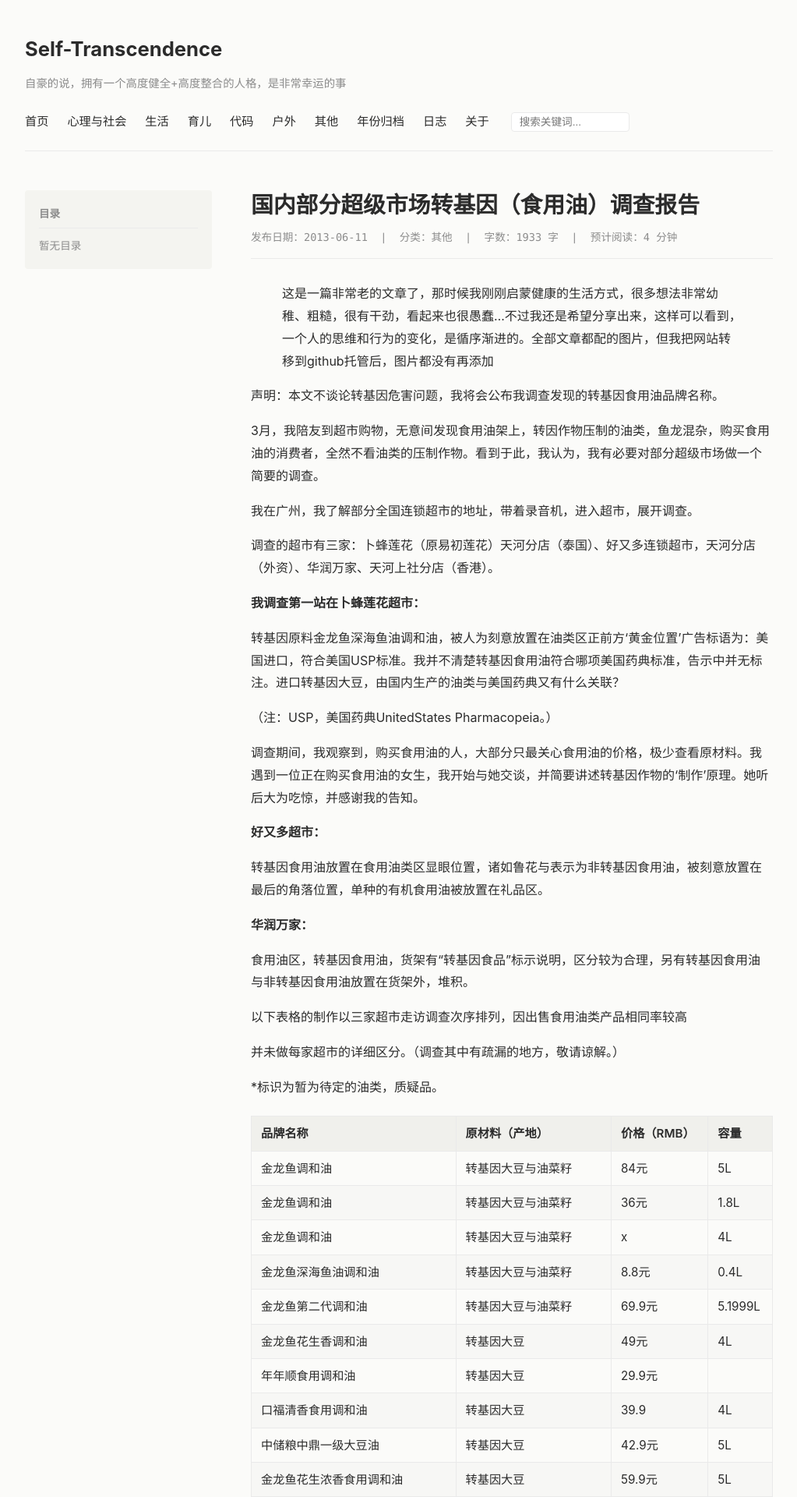
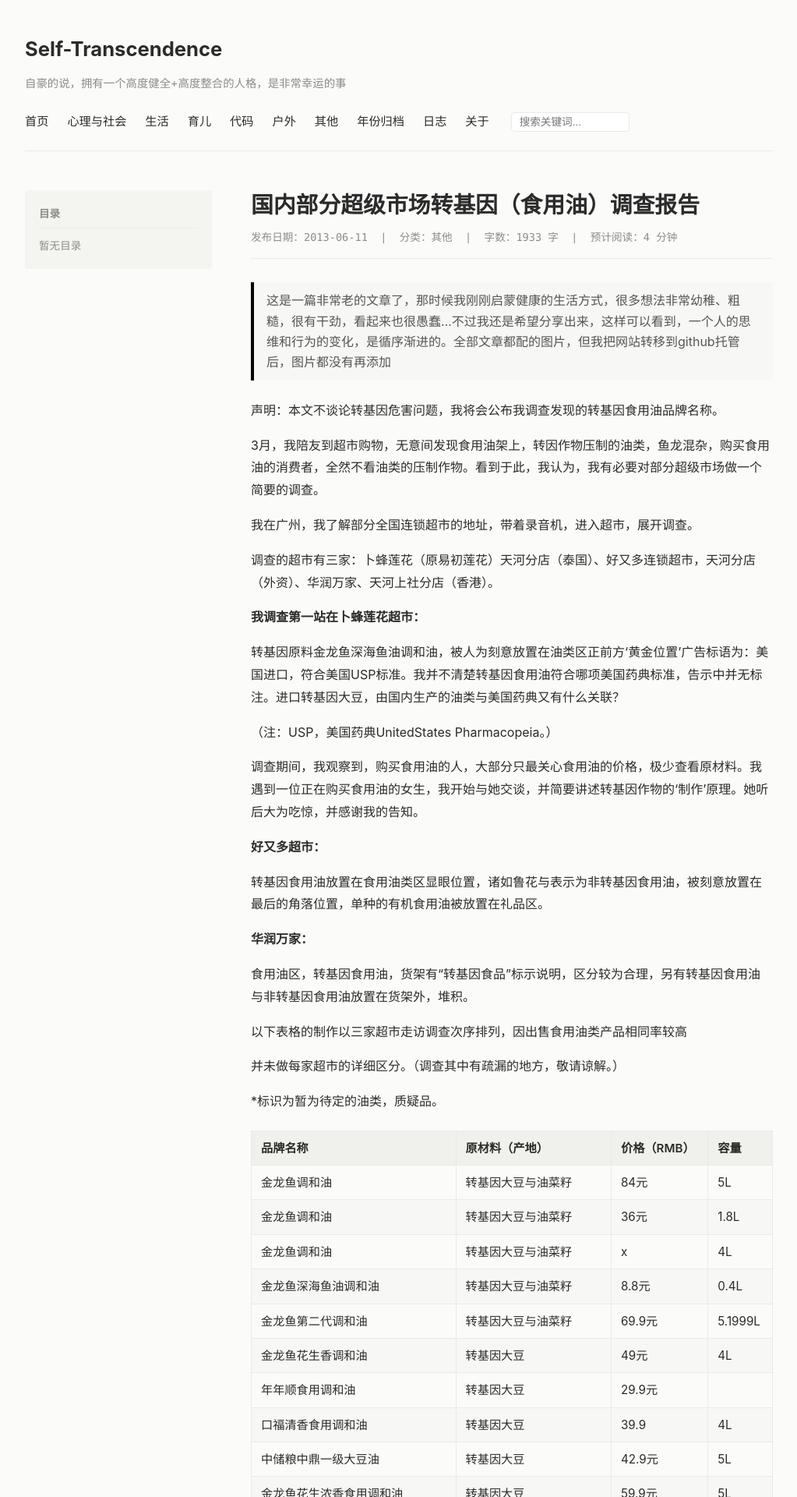
Before and after one commit to Natural-system/self-transcendence, a Jekyll site: the page built from _posts/2013-06-11-国内部分超级市场转基因（食用油）调查报告.md, in a window 1280 px wide. Shown: the top 1920 px of the page at 78% size, without its empty margins (128-1151 px from the left). Built offline with Jekyll 4.4.1, drawn with Linux system fonts in a browser that asks for light colours; comment, search, counter and statistics services are not loaded.

Commit message:
Update default.html

```diff
--- a/_layouts/default.html
+++ b/_layouts/default.html
@@ -158,10 +158,18 @@
       font-size: 0.95rem;
     }
 
+/* 文章正文表格样式 */
+    main table, article table {
+      width: 100%;
+      border-collapse: collapse;  /* 折叠边框，避免边框间间隙 */
+      margin: 1.5em 0;
+      font-size: 0.95rem;
+    }
+
     main th, article th,
     main td, article td {
       padding: 8px 12px;
-      border: 1px solid var(--border-color); /* 使用你全局配置的浅灰边框色 */
+      border: 1px solid var(--border-color); /* 使用全局配置的浅灰边框色 */
       text-align: left;
     }
 
@@ -173,10 +181,31 @@
     main tr:nth-child(even), article tr:nth-child(even) {
       background-color: rgba(0, 0, 0, 0.015); /* 偶数行微弱背景色，增加可读性 */
     }
+
+    /* ========================================== */
+    /* --- 2.1 全局文章引用块 (blockquote) 样式 --- */
+    /* ========================================== */
+    main blockquote, article blockquote, .post-content blockquote {
+      margin: 1.5em 0;
+      padding: 10px 16px;
+      background-color: #f7f7f5;               /* 极浅灰衬底色 */
+      border-left: 4px solid var(--accent-color); /* 左侧醒目竖线 */
+      color: #555555;                          /* 略浅的文字颜色，提升层级感 */
+      border-radius: 0 4px 4px 0;              /* 右侧微小圆角 */
+    }
+
+    main blockquote p, article blockquote p, .post-content blockquote p {
+      margin: 0 0 8px 0;
+      line-height: 1.65;
+    }
+
+    main blockquote p:last-child, article blockquote p:last-child {
+      margin-bottom: 0;                        /* 清除最后一段多余下边距 */
+    }
+
     /* ========================================== */
     /* --- 3. 页面基础布局样式 --- */
-    /* ========================================== */
-    .progress-container {
+    /* ========================================== */    .progress-container {
       position: fixed;
       top: 0;
       left: 0;
```
